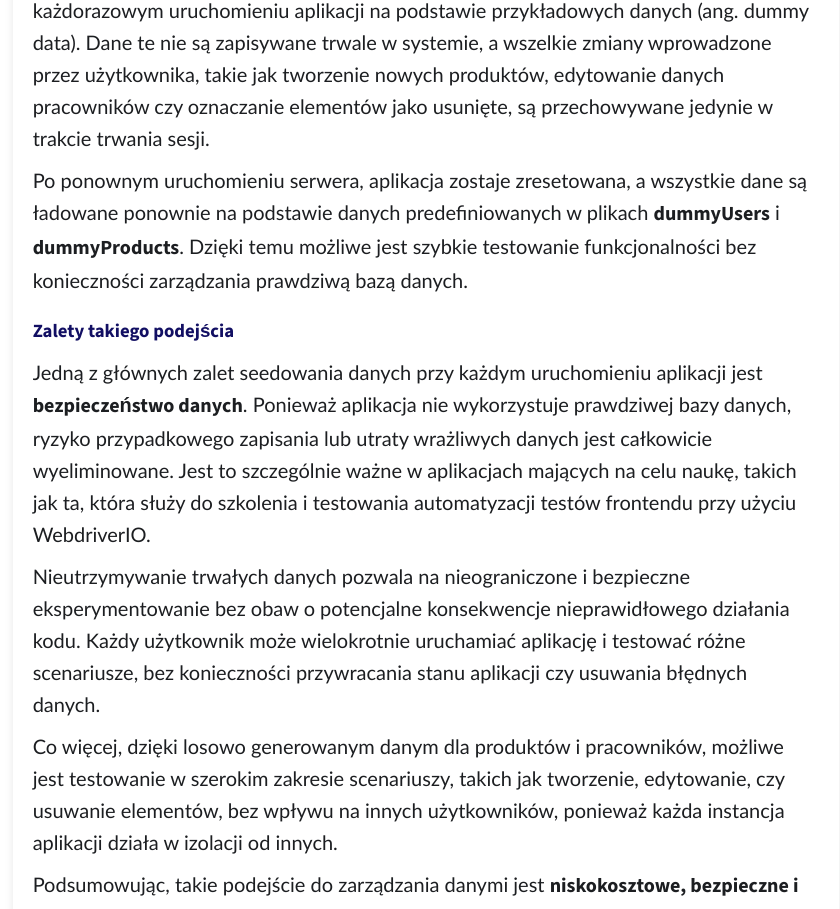
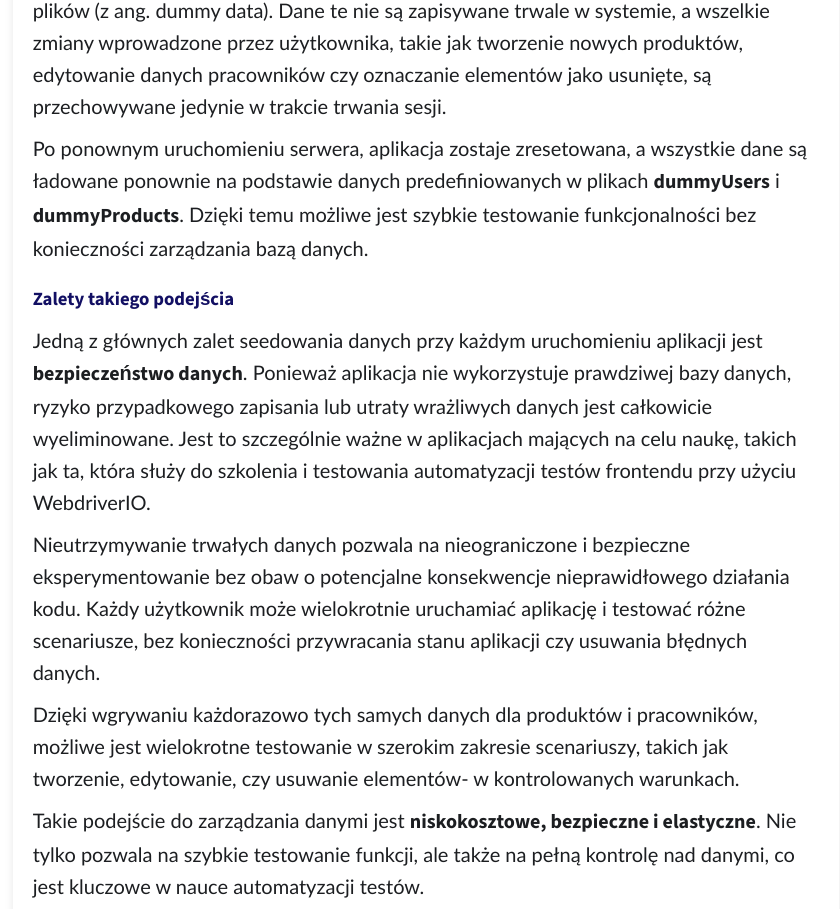
Before and after one commit to sol4ever/automate-for-qa, a React (Create React App) app: page /docs in a window 1280 px wide. Shown: the part 7536-8445 px from the top of the page, without its empty margins (214-1054 px from the left). Built offline with nearby package versions, Linux system fonts and the light colour scheme; no server answers.

Commit message:
updated documentation

```diff
--- a/src/pages/docs/ApplicationData.jsx
+++ b/src/pages/docs/ApplicationData.jsx
@@ -53,18 +53,18 @@ const users = [
 
   return (
     <div className="application-data">
-      <p>W aplikacji dane dotyczące <strong>produktów</strong> oraz <strong>pracowników</strong> są generowane przy każdorazowym uruchomieniu aplikacji na podstawie przykładowych danych (ang. dummy data). Dane te nie są zapisywane trwale w systemie, a wszelkie zmiany wprowadzone przez użytkownika, takie jak tworzenie nowych produktów, edytowanie danych pracowników czy oznaczanie elementów jako usunięte, są przechowywane jedynie w trakcie trwania sesji.</p>
+      <p>W aplikacji dane dotyczące <strong>produktów</strong> oraz <strong>pracowników</strong> są każdorazowo wgrywane z plików (z ang. dummy data). Dane te nie są zapisywane trwale w systemie, a wszelkie zmiany wprowadzone przez użytkownika, takie jak tworzenie nowych produktów, edytowanie danych pracowników czy oznaczanie elementów jako usunięte, są przechowywane jedynie w trakcie trwania sesji.</p>
 
-      <p>Po ponownym uruchomieniu serwera, aplikacja zostaje zresetowana, a wszystkie dane są ładowane ponownie na podstawie danych predefiniowanych w plikach <strong>dummyUsers</strong> i <strong>dummyProducts</strong>. Dzięki temu możliwe jest szybkie testowanie funkcjonalności bez konieczności zarządzania prawdziwą bazą danych.</p>
+      <p>Po ponownym uruchomieniu serwera, aplikacja zostaje zresetowana, a wszystkie dane są ładowane ponownie na podstawie danych predefiniowanych w plikach <strong>dummyUsers</strong> i <strong>dummyProducts</strong>. Dzięki temu możliwe jest szybkie testowanie funkcjonalności bez konieczności zarządzania bazą danych.</p>
 
       <h3>Zalety takiego podejścia</h3>
       <p>Jedną z głównych zalet seedowania danych przy każdym uruchomieniu aplikacji jest <strong>bezpieczeństwo danych</strong>. Ponieważ aplikacja nie wykorzystuje prawdziwej bazy danych, ryzyko przypadkowego zapisania lub utraty wrażliwych danych jest całkowicie wyeliminowane. Jest to szczególnie ważne w aplikacjach mających na celu naukę, takich jak ta, która służy do szkolenia i testowania automatyzacji testów frontendu przy użyciu WebdriverIO.</p>
 
       <p>Nieutrzymywanie trwałych danych pozwala na nieograniczone i bezpieczne eksperymentowanie bez obaw o potencjalne konsekwencje nieprawidłowego działania kodu. Każdy użytkownik może wielokrotnie uruchamiać aplikację i testować różne scenariusze, bez konieczności przywracania stanu aplikacji czy usuwania błędnych danych.</p>
 
-      <p>Co więcej, dzięki losowo generowanym danym dla produktów i pracowników, możliwe jest testowanie w szerokim zakresie scenariuszy, takich jak tworzenie, edytowanie, czy usuwanie elementów, bez wpływu na innych użytkowników, ponieważ każda instancja aplikacji działa w izolacji od innych.</p>
+      <p>Dzięki wgrywaniu każdorazowo tych samych danych dla produktów i pracowników, możliwe jest wielokrotne testowanie w szerokim zakresie scenariuszy, takich jak tworzenie, edytowanie, czy usuwanie elementów- w kontrolowanych warunkach.</p>
 
-      <p>Podsumowując, takie podejście do zarządzania danymi jest <strong>niskokosztowe, bezpieczne i elastyczne</strong>. Nie tylko pozwala na szybkie testowanie funkcji, ale także na pełną kontrolę nad danymi, co jest kluczowe w nauce automatyzacji testów.</p>
+      <p>Takie podejście do zarządzania danymi jest <strong>niskokosztowe, bezpieczne i elastyczne</strong>. Nie tylko pozwala na szybkie testowanie funkcji, ale także na pełną kontrolę nad danymi, co jest kluczowe w nauce automatyzacji testów.</p>
 
       <h3>Przykładowe dane dla produktów</h3>
       <p>W aplikacji zaimplementowano różnorodne produkty, w tym telefony komórkowe, akcesoria oraz ładowarki. Poniżej znajduje się przykładowy kod danych produktów:</p>
```
Also changed, not shown: 8 other files (tests, documents, lock files or other folders).
